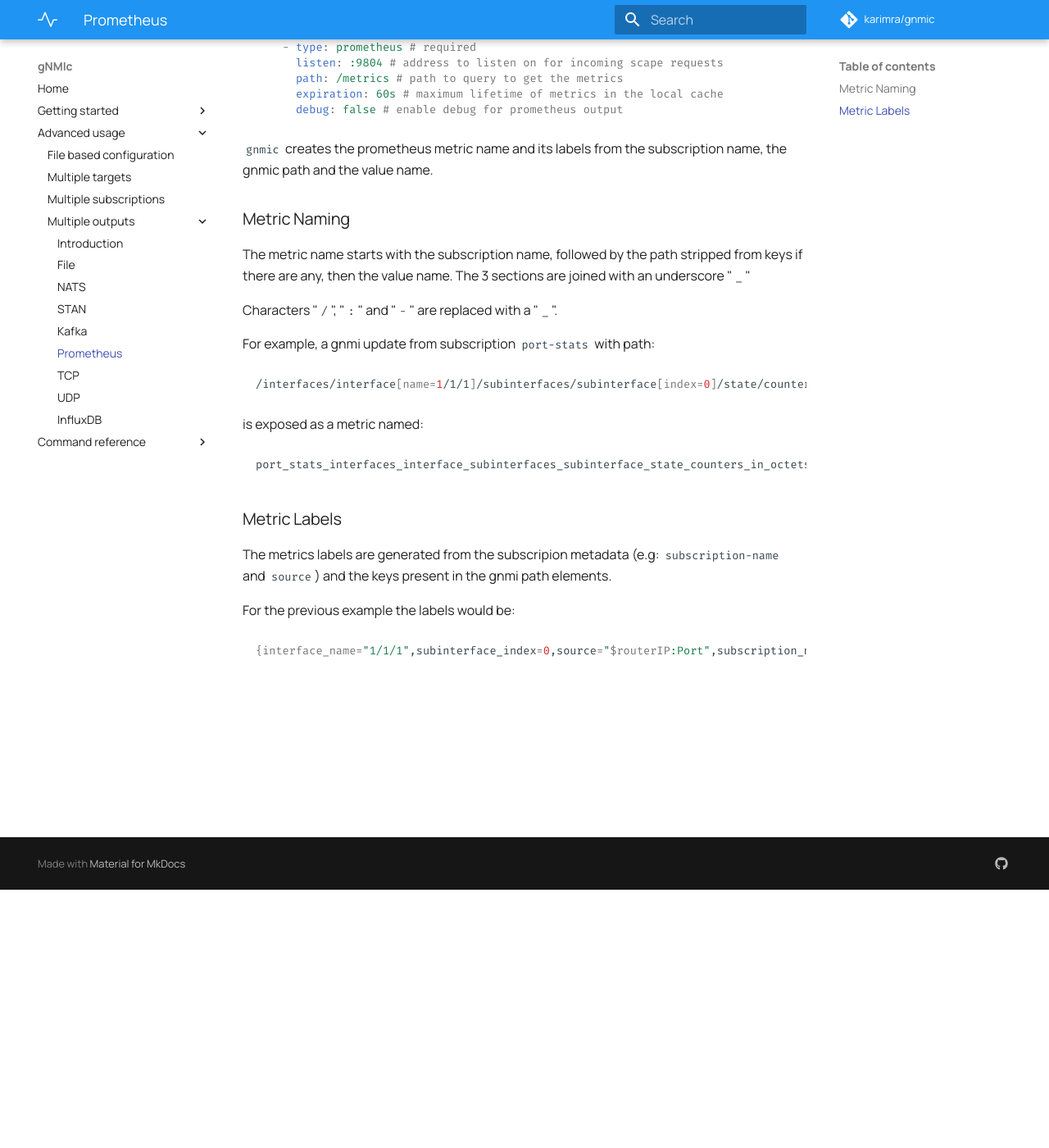
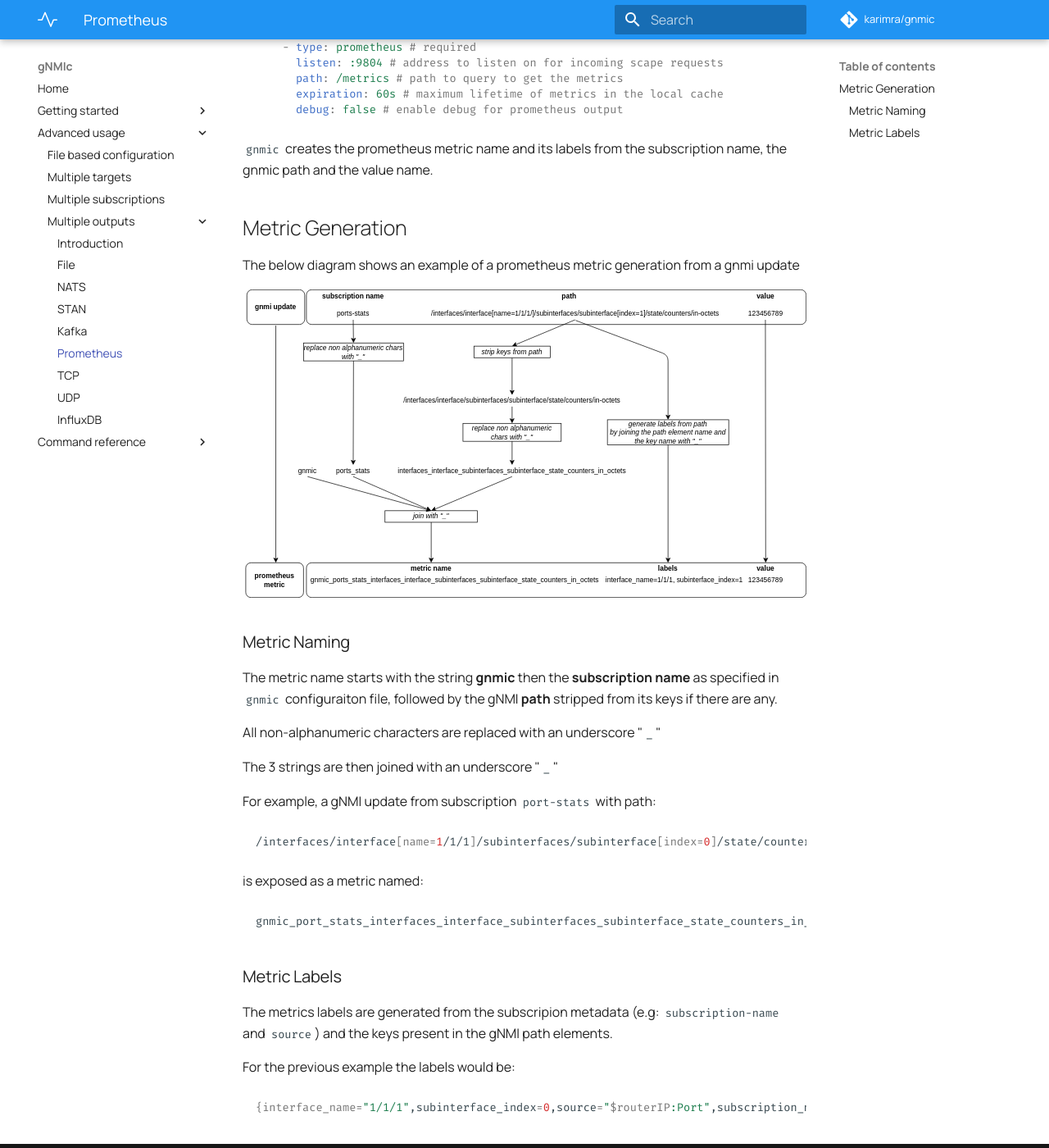
Before and after one commit to karimra/gnmic, an MkDocs documentation site: the page built from docs/advanced/multi_outputs/prometheus_output.md, in a window 1280 px wide and 1400 px high, scrolled down 315 px. Shown: the whole window at 82% size. Built offline with MkDocs 1.6.1 and Material for MkDocs 9.7.7, drawn with Linux system fonts in a browser that asks for light colours; comment, search, counter and statistics services are not loaded.

Commit message:
update prometheus metric generation description

````diff
--- a/docs/advanced/multi_outputs/prometheus_output.md
+++ b/docs/advanced/multi_outputs/prometheus_output.md
@@ -14,13 +14,22 @@
 
 `gnmic` creates the prometheus metric name and its labels from the subscription name, the gnmic path and the value name.
 
+## Metric Generation
+
+The below diagram shows an example of a prometheus metric generation from a gnmi update
+
+![metric_generation](../../images/prometheus_transformation.svg)
+
 ### Metric Naming
 
-The metric name starts with the subscription name, followed by the path stripped from keys if there are any, then the value name. The 3 sections are joined with an underscore "`_`"
+The metric name starts with the string __gnmic__ then the __subscription name__ as specified in `gnmic` configuraiton file, followed by the gNMI __path__ stripped from its keys if there are any.
 
-Characters "`/`", "`:`" and "`-`" are replaced with a "`_`".
+All non-alphanumeric characters are replaced with an underscore "`_`"
 
-For example, a gnmi update from subscription `port-stats` with path:
+The 3 strings are then joined with an underscore "`_`"
+
+
+For example, a gNMI update from subscription `port-stats` with path:
 
 ```bash
 /interfaces/interface[name=1/1/1]/subinterfaces/subinterface[index=0]/state/counters/in-octets
@@ -28,11 +37,11 @@
 
 is exposed as a metric named:
 ```bash
-port_stats_interfaces_interface_subinterfaces_subinterface_state_counters_in_octets
+gnmic_port_stats_interfaces_interface_subinterfaces_subinterface_state_counters_in_octets
 ```
 
 ### Metric Labels
-The metrics labels are generated from the subscripion metadata (e.g: `subscription-name` and `source`) and the keys present in the gnmi path elements.
+The metrics labels are generated from the subscripion metadata (e.g: `subscription-name` and `source`) and the keys present in the gNMI path elements.
 
 For the previous example the labels would be:
 
````
Also changed, not shown: docs/images/outputs.png (deleted), docs/images/prometheus_transformation.svg (added).
